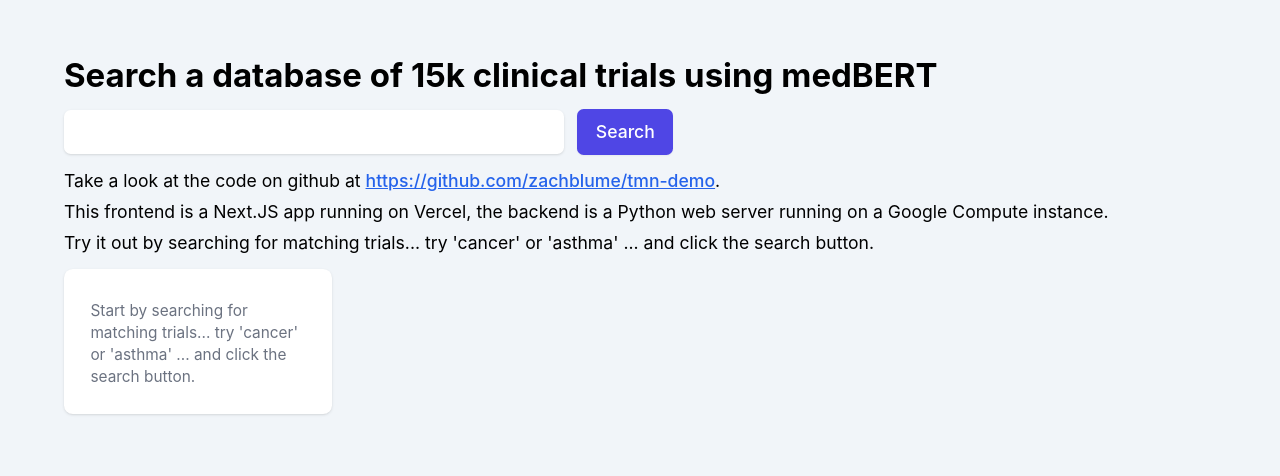
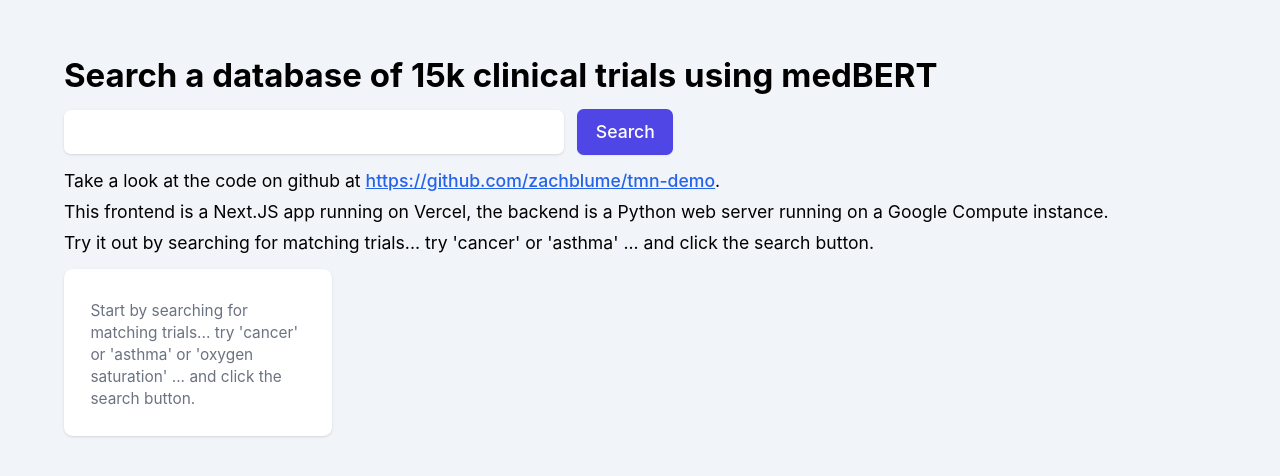
Before and after one commit to zachblume/machine-learning-recommendation-engine-demo, a Next.js app in the folder app/: page / in a window 1280 px wide. Shown: the top 476 px of the page. Built offline with nearby package versions, Linux system fonts and the light colour scheme.

Commit message:
suggestion

```diff
--- a/app/pages/index.js
+++ b/app/pages/index.js
@@ -8,7 +8,7 @@ import Image from "next/image";
 export default function Home() {
   const [query, setQuery] = useState("");
   const [results, setResults] = useState([
-    "Start by searching for matching trials... try 'cancer' or 'asthma' ... and click the search button.",
+    "Start by searching for matching trials... try 'cancer' or 'asthma' or 'oxygen saturation' ... and click the search button.",
   ]);
   const [isLoading, setLoading] = useState(false);
 
```
